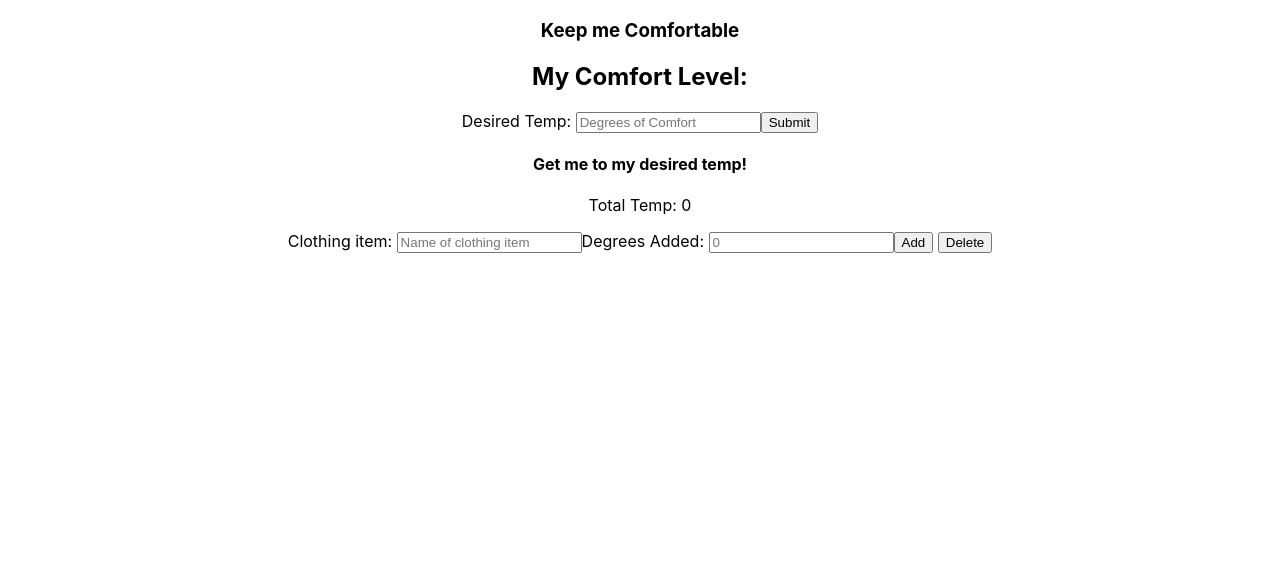
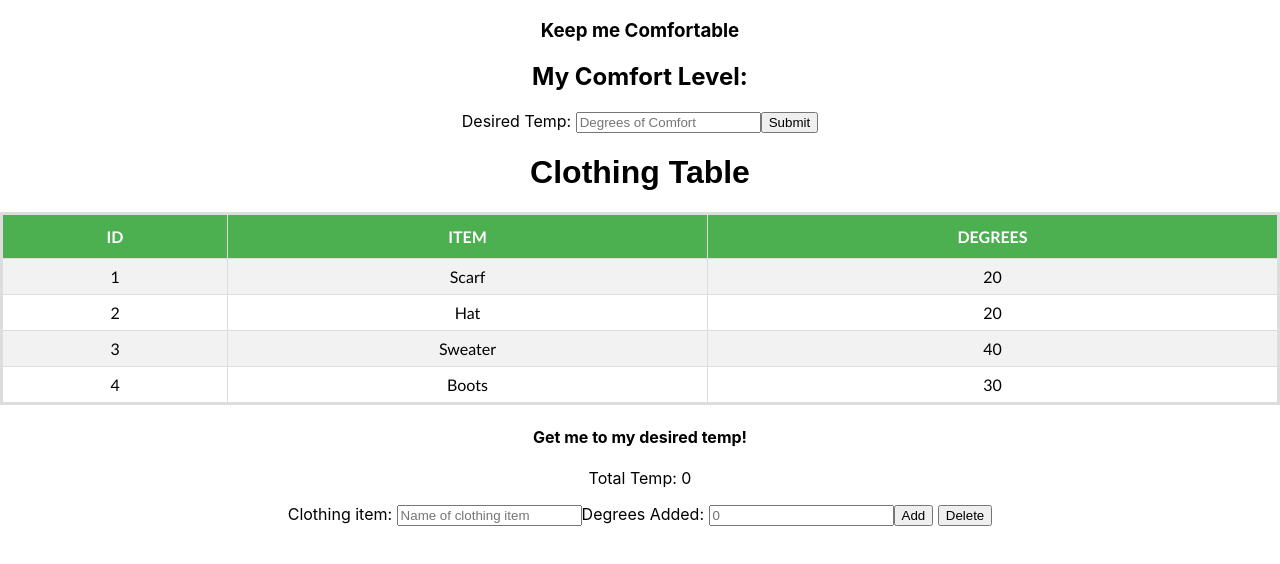
Before and after one commit to krogowsk531/under-the-weather, a React (Create React App) app: page /comfort in a window 1280 px wide. Shown: the top 564 px of the page. Built offline with nearby package versions, Linux system fonts and the light colour scheme.

Commit message:
Basic table component built

```diff
--- a/src/App/App.js
+++ b/src/App/App.js
@@ -8,6 +8,7 @@
 import { Route, Link } from 'react-router-dom'
 import List from '../List/List.js'
 import PersonalTemp from '../PersonalTemp/PersonalTemp.js'
+import Table from '../Table/Table.js'
 
 
 
@@ -49,6 +50,7 @@
         </Route>
         <Route exact path='/comfort'>
           <PersonalTemp />
+          <Table />
           <Comfort />
         </Route>
       </div>
--- a/src/Comfort/Comfort.js
+++ b/src/Comfort/Comfort.js
@@ -1,6 +1,7 @@
 import React, { useState, useEffect } from 'react'
 import ComfortForm from '../ComfortForm/ComfortForm.js'
 import List from '../List/List.js'
+
 
 const ALL_CLOTHING = localStorage.getItem('clothing')
   ? JSON.parse(localStorage.getItem('clothing'))
--- a/src/PersonalTemp/PersonalTemp.js
+++ b/src/PersonalTemp/PersonalTemp.js
@@ -1,6 +1,5 @@
 import React, { useState, useEffect } from 'react'
 import PersonalTempForm from '../PersonalTempForm/PersonalTempForm.js'
-import DisplayTemp from '../DisplayTemp/DisplayTemp.js'
 
 const IDEAL_TEMP = localStorage.getItem('comfortTemp')
   ? JSON.parse(localStorage.getItem('comfortTemp'))
--- /dev/null
+++ b/src/Table/Table.css
@@ -0,0 +1,29 @@
+#title {
+  text-align: center;
+  font-family: arial, sans-serif;
+}
+
+#students {
+  text-align: center;
+  font-family: "Trebuchet MS", Arial, Helvetica, sans-serif;
+  border-collapse: collapse;
+  border: 3px solid #ddd;
+  width: 100%;
+}
+
+#students td, #students th {
+  border: 1px solid #ddd;
+  padding: 8px;
+}
+
+#students tr:nth-child(even){background-color: #f2f2f2;}
+
+#students tr:hover {background-color: #ddd;}
+
+#students th {
+  padding-top: 12px;
+  padding-bottom: 12px;
+  text-align: center;
+  background-color: #4CAF50;
+  color: white;
+}
--- /dev/null
+++ b/src/Table/Table.js
@@ -0,0 +1,52 @@
+import React, { Component } from 'react'
+import './Table.css';
+
+class Table extends Component {
+  constructor(props) {
+    super(props)
+    this.state = {
+      clothingItems: [
+        { id: 1, item: 'Scarf', degrees: 20 },
+        { id: 2, item: 'Hat', degrees: 20 },
+        { id: 3, item: 'Sweater', degrees: 40 },
+        { id: 4, item: 'Boots', degrees: 30 }
+      ]
+    }
+  }
+
+  renderData() {
+    return this.state.clothingItems.map((clothing, index) => {
+      const { id, item, degrees } = clothing
+      return (
+        <tr key={id}>
+          <td>{id}</td>
+          <td>{item}</td>
+          <td>{degrees}</td>
+        </tr>
+      )
+    })
+  }
+
+  renderHeader() {
+    let header = Object.keys(this.state.clothingItems[0])
+    return header.map((key, index) => {
+      return <th key={index}>{key.toUpperCase()}</th>
+    })
+  }
+
+  render() {
+    return (
+      <div>
+        <h1 id='title'>Clothing Table</h1>
+        <table id='students'>
+          <tbody>
+            <tr>{this.renderHeader()}</tr>
+              {this.renderData()}
+          </tbody>
+        </table>
+      </div>
+    )
+  }
+}
+
+export default Table;
```
Also changed, not shown: 1 other file (tests, documents, lock files or other folders).
